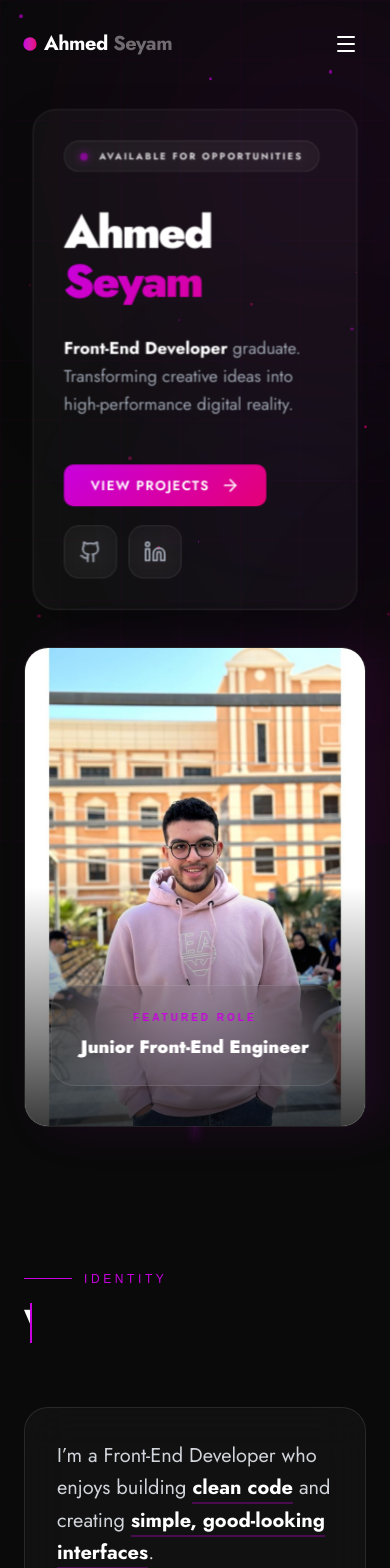
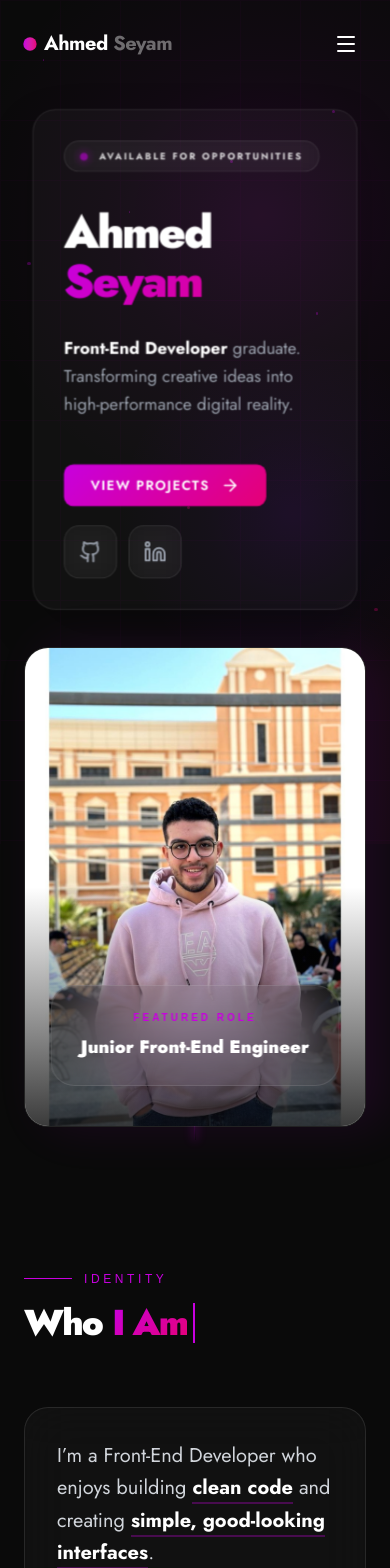
Before and after one commit to ahmedseyam01/Portfolio, a Next.js app: page / in a window 390 px wide. Shown: the top 1568 px of the page. Built offline with nearby package versions, Linux system fonts and the light colour scheme; a web font is replaced by a local one.

Commit message:
Make background and heading animations lighter for mobile
Replace the animated blur(80px) orbs with CSS-only gradients (large animated
blur layers crash iOS Safari), keep the background static on phones, type
headings once instead of animating width forever, and drop permanent
will-change layers.

```diff
--- a/src/app/globals.css
+++ b/src/app/globals.css
@@ -27,14 +27,49 @@
   50%       { transform: translateY(-12px); }
 }
 
+@keyframes orb-drift {
+  0%, 100% { transform: translate3d(0, 0, 0) scale(1); }
+  33%      { transform: translate3d(60px, -50px, 0) scale(1.15); }
+  66%      { transform: translate3d(-40px, 40px, 0) scale(0.9); }
+}
+
+@keyframes particle-float {
+  0%, 100% { transform: translate3d(0, 0, 0); opacity: 0.2; }
+  50%      { transform: translate3d(0, -30px, 0); opacity: 0.6; }
+}
+
+@keyframes caret-blink {
+  0%, 100% { border-color: #C800DF; }
+  50%      { border-color: transparent; }
+}
+
+.bg-orb {
+  animation: orb-drift 20s ease-in-out infinite;
+}
+
+.bg-particle {
+  opacity: 0.3;
+  animation: particle-float 8s ease-in-out infinite;
+}
+
+.typewriter-caret {
+  animation: caret-blink 1s step-end infinite;
+}
+
+/* Phones: keep the background static to save battery and GPU memory */
+@media (max-width: 767px), (pointer: coarse) {
+  .bg-orb,
+  .bg-particle {
+    animation: none;
+  }
+}
+
 @layer utilities {
   .glass-card {
     background: rgba(255,255,255,0.03);
     backdrop-filter: blur(12px);
     border: 1px solid rgba(200, 0, 223, 0.12);
     box-shadow: 0 4px 32px rgba(0,0,0,0.3);
-    transform: translateZ(0);
-    will-change: transform;
     contain: layout style;
   }
   .bento-card {
@@ -42,8 +77,6 @@
     border: 1px solid rgba(200, 0, 223, 0.12);
     border-radius: 1.25rem;
     transition: border-color 0.2s, box-shadow 0.2s, transform 0.2s;
-    transform: translateZ(0);
-    will-change: transform;
     contain: layout style;
   }
   .bento-card:hover {
@@ -64,10 +97,8 @@
     padding: 0.75rem 1.75rem;
     transition: opacity 0.2s, transform 0.2s ease-out;
     min-height: 44px;
-    transform: translateZ(0);
-    will-change: transform, opacity;
   }
-  .btn-primary:hover { opacity: 0.95; transform: translateY(-1px) translateZ(0); }
+  .btn-primary:hover { opacity: 0.95; transform: translateY(-1px); }
   .btn-primary:focus-visible {
     outline: 2px solid #C800DF;
     outline-offset: 3px;
@@ -81,13 +112,11 @@
     font-weight: 600;
     transition: background 0.2s, border-color 0.2s, transform 0.2s ease-out;
     min-height: 44px;
-    transform: translateZ(0);
-    will-change: transform;
   }
   .btn-ghost:hover {
     background: rgba(200, 0, 223, 0.08);
     border-color: #C800DF;
-    transform: translateY(-1px) translateZ(0);
+    transform: translateY(-1px);
   }
   .btn-ghost:focus-visible {
     outline: 2px solid #C800DF;
@@ -97,6 +126,8 @@
 
 html {
   scroll-behavior: smooth;
+  -webkit-text-size-adjust: 100%;
+  -webkit-tap-highlight-color: transparent;
   text-rendering: optimizeLegibility;
 }
 
@@ -118,7 +149,9 @@ body {
 ::-webkit-scrollbar-thumb:hover { background: #C800DF80; }
 
 @media (prefers-reduced-motion: reduce) {
+  html { scroll-behavior: auto; }
   *, *::before, *::after {
+    animation-iteration-count: 1 !important;
     animation-duration: 0.01ms !important;
     transition-duration: 0.01ms !important;
   }
--- a/src/components/AnimatedBackground.jsx
+++ b/src/components/AnimatedBackground.jsx
@@ -1,24 +1,22 @@
-"use client";
-
-import { motion } from "framer-motion";
-
+// Pure CSS background: no blur filters and no JS animation loop, so it stays
+// cheap on mobile GPUs (iOS Safari crashes on large animated blur layers).
 const orbs = [
-  { w: 600, h: 600, top: "-10%", left: "-10%", color: "#C800DF", dur: 18, delay: 0 },
-  { w: 500, h: 500, top: "60%", left: "70%", color: "#E60076", dur: 22, delay: 3 },
-  { w: 350, h: 350, top: "40%", left: "30%", color: "#7c00df", dur: 26, delay: 6 },
+  { size: 600, top: "-10%", left: "-10%", color: "#C800DF", dur: 18, delay: 0 },
+  { size: 500, top: "60%", left: "70%", color: "#E60076", dur: 22, delay: -3 },
+  { size: 350, top: "40%", left: "30%", color: "#7c00df", dur: 26, delay: -6 },
 ];
 
-const particles = Array.from({ length: 20 }, (_, i) => ({
+const particles = Array.from({ length: 12 }, (_, i) => ({
   id: i,
-  x: Math.random() * 100,
-  y: Math.random() * 100,
-  size: Math.random() * 3 + 1,
-  dur: Math.random() * 8 + 6,
-  delay: Math.random() * 5,
+  x: (i * 37 + 11) % 100,
+  y: (i * 53 + 7) % 100,
+  size: (i % 3) + 1.5,
+  dur: 6 + (i % 5) * 1.6,
+  delay: -(i % 4) * 1.3,
 }));
 
 export default function AnimatedBackground() {
-  return <>
+  return (
     <div
       aria-hidden="true"
       className="fixed inset-0 z-[-1] pointer-events-none bg-[#0a0a0a] overflow-hidden"
@@ -33,58 +31,39 @@ export default function AnimatedBackground() {
         }}
       />
 
-      {/* Animated Orbs */}
+      {/* Orbs: the radial gradient already fades out, so no blur filter is needed */}
       {orbs.map((orb, i) => (
-        <motion.div
+        <div
           key={i}
-          className="absolute rounded-full"
+          className="bg-orb absolute rounded-full"
           style={{
-            width: orb.w,
-            height: orb.h,
+            width: orb.size,
+            height: orb.size,
             top: orb.top,
             left: orb.left,
-            background: `radial-gradient(circle, ${orb.color}18 0%, transparent 70%)`,
-            filter: "blur(80px)",
-          }}
-          animate={{
-            x: [0, 60, -40, 0],
-            y: [0, -50, 40, 0],
-            scale: [1, 1.15, 0.9, 1],
-          }}
-          transition={{
-            duration: orb.dur,
-            delay: orb.delay,
-            repeat: Infinity,
-            ease: "easeInOut",
+            background: `radial-gradient(circle, ${orb.color}1c 0%, ${orb.color}0a 35%, transparent 70%)`,
+            animationDuration: `${orb.dur}s`,
+            animationDelay: `${orb.delay}s`,
           }}
         />
       ))}
 
       {/* Floating particles */}
       {particles.map((p) => (
-        <motion.div
+        <div
           key={p.id}
-          className="absolute rounded-full"
+          className="bg-particle absolute rounded-full"
           style={{
             width: p.size,
             height: p.size,
             left: `${p.x}%`,
             top: `${p.y}%`,
             background: p.id % 2 === 0 ? "#C800DF" : "#E60076",
-            opacity: 0.3,
-          }}
-          animate={{
-            y: [0, -30, 0],
-            opacity: [0.2, 0.6, 0.2],
-          }}
-          transition={{
-            duration: p.dur,
-            delay: p.delay,
-            repeat: Infinity,
-            ease: "easeInOut",
+            animationDuration: `${p.dur}s`,
+            animationDelay: `${p.delay}s`,
           }}
         />
       ))}
     </div>
-  </>
+  );
 }
--- a/src/components/TypewriterHeading.jsx
+++ b/src/components/TypewriterHeading.jsx
@@ -2,25 +2,17 @@
 
 import { motion } from "framer-motion";
 
+// Types the heading once when it scrolls into view, then the caret keeps blinking
+// in CSS. Animating width in an infinite loop forced a layout on every frame.
 export default function TypewriterHeading({ text, gradientText, className = "" }) {
   return (
     <div className={`relative inline-flex items-center max-w-full ${className}`}>
       <motion.div
         initial={{ width: "0%" }}
-        whileInView={{
-          width: ["0%", "100%", "100%", "0%", "0%"],
-        }}
-        viewport={{ once: false, amount: 0.3 }}
-        transition={{
-          duration: 5.5,
-          repeat: Infinity,
-          ease: "easeInOut",
-          times: [0, 0.42, 0.72, 0.94, 1],
-        }}
-        className="overflow-hidden whitespace-nowrap inline-flex items-center pr-1.5 border-r-2 border-[#C800DF] transform-gpu"
-        style={{
-          willChange: "width",
-        }}
+        whileInView={{ width: "100%" }}
+        viewport={{ once: true, amount: 0.3 }}
+        transition={{ duration: 1.4, ease: "easeInOut" }}
+        className="typewriter-caret overflow-hidden whitespace-nowrap inline-flex items-center pr-1.5 border-r-2 border-[#C800DF]"
       >
         <span className="text-white">{text}</span>
         {gradientText && <span className="text-gradient ml-2.5 font-black">{gradientText}</span>}
```
